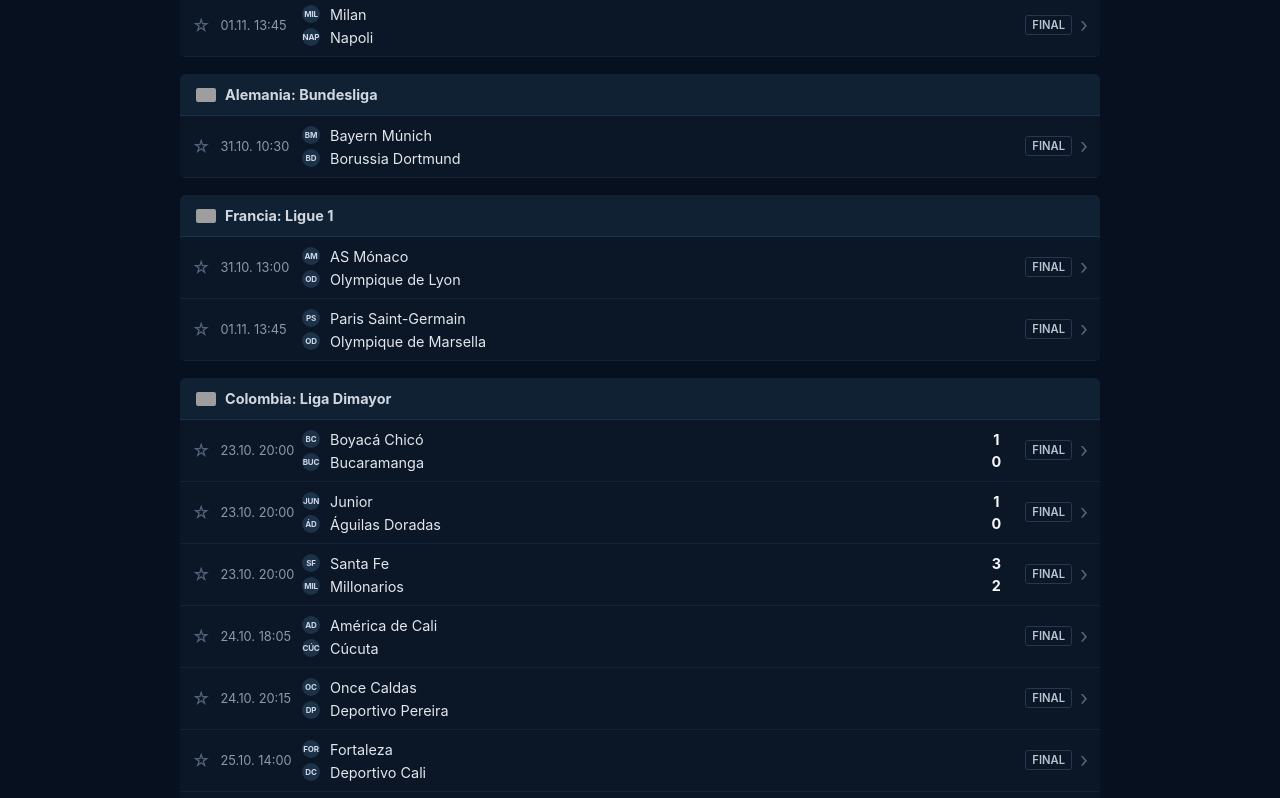
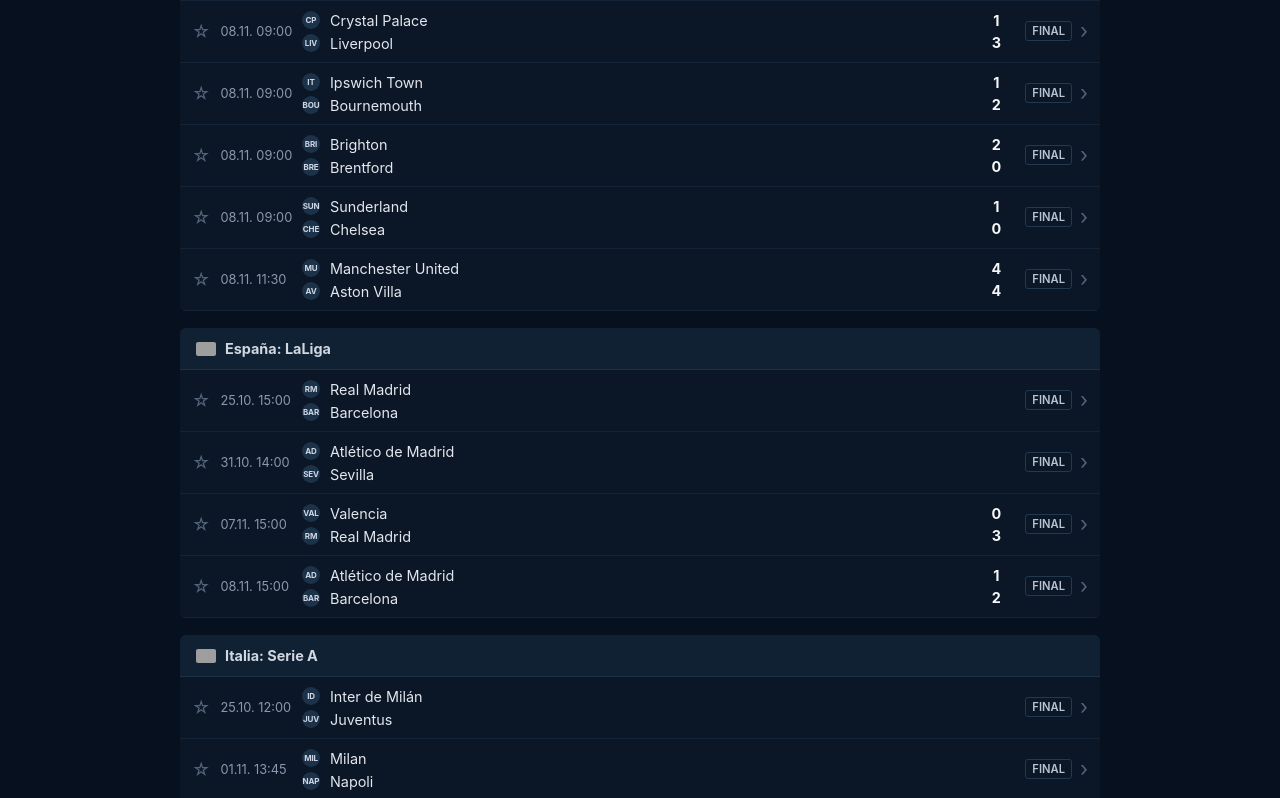
Before and after one commit to CBASMP1946/MatchDay, a plain HTML site: page index.html in a window 1280 px wide. Shown: the part 1012-1810 px from the top of the page. Drawn offline with Linux system fonts and the light colour scheme; grey boxes are pictures that could not be loaded.

Commit message:
Add files via upload

```diff
--- a/config.js
+++ b/config.js
@@ -1,3 +1,6 @@
+/* MATCHDAY - Configuración de datos en vivo.
+   Pega aquí la URL de tu Worker de Cloudflare (ver LEEME.md).
+   Si apiUrl queda vacío, la app funciona como antes (con minuto estimado). */
 const MATCHDAY_CONFIG = {
     apiUrl: 'matchday-api.sperilla474.workers.dev',            // ej: 'https://matchday-api.tuusuario.workers.dev'
     intervaloLista: 120,   // segundos entre consultas en la lista (plan gratis: 120 o más)
--- a/datos.js
+++ b/datos.js
@@ -60,12 +60,12 @@ const PARTIDOS = [
 
     { id: 6, liga: 'pl', inicio: '2026-10-31T07:30:00-05:00',
       local: 'Chelsea', visitante: 'Manchester United',
-      estadio: 'Stamford Bridge', ciudad: 'Londres' },
+      estadio: 'Stamford Bridge', ciudad: 'Londres', marcador: [2, 0] },
 
     /* ---- Ejemplos nuevos: fechas/horas de muestra, verifícalas ---- */
     { id: 7, liga: 'pl', inicio: '2026-11-01T10:30:00-05:00',
       local: 'Liverpool', visitante: 'Arsenal',
-      estadio: 'Anfield', ciudad: 'Liverpool' },
+      estadio: 'Anfield', ciudad: 'Liverpool', marcador: [0, 1] },
 
     { id: 8, liga: 'laliga', inicio: '2026-10-31T14:00:00-05:00',
       local: 'Atlético de Madrid', visitante: 'Sevilla',
@@ -140,7 +140,18 @@ const PAIS_LIGA = {
     colombia: 'co', mexico: 'mx', argentina: 'ar', brasil: 'br', mls: 'us'
 };
 
+function logoFallback(img) {
+    const s = document.createElement('span');
+    s.className = `copa-icono copa-${img.dataset.liga}`;
+    s.textContent = '🏆';
+    img.replaceWith(s);
+}
+
 function banderaHTML(liga, clase = 'bandera') {
+    const L = LIGAS[liga];
+    if (L && L.logo) {   // logo propio de la competición (si falla, vuelve al trofeo)
+        return `<img src="${L.logo}" class="${clase} logo-copa" alt="" data-liga="${liga}" onerror="logoFallback(this)">`;
+    }
     const c = PAIS_LIGA[liga];
     if (!c) return `<span class="copa-icono copa-${liga}">🏆</span>`;
     return `<img src="https://flagcdn.com/w40/${c}.png" srcset="https://flagcdn.com/w80/${c}.png 2x" class="${clase}" alt="" loading="lazy" onerror="this.replaceWith('🏆')">`;
--- a/en-vivo.js
+++ b/en-vivo.js
@@ -20,7 +20,9 @@ const EnVivo = (() => {
         'Paranaense': ['Athletico-PR', 'Athletico Paranaense'], 'Atlético Mineiro': ['Atletico-MG'],
         'New York RB': ['New York Red Bulls'], 'NYC FC': ['New York City FC'],
         'SJ Earthquakes': ['San Jose Earthquakes'], "Newell's": ['Newells Old Boys'],
-        'Estudiantes': ['Estudiantes L.P.', 'Estudiantes La Plata']
+        'Estudiantes': ['Estudiantes L.P.', 'Estudiantes La Plata'],
+        'AEK Atenas': ['AEK Athens'], 'Slavia Praga': ['Slavia Praha'],
+        'Bodø/Glimt': ['Bodo/Glimt', 'FK Bodo/Glimt'], 'Sporting CP': ['Sporting CP', 'Sporting Lisbon']
     };
     const RUIDO = ['fc', 'cf', 'sc', 'ac', 'as', 'cd', 'club', 'de', 'del', 'la', 'el', 'ca', 'afc', 'ud'];
     const norm = s => s.normalize('NFD').replace(/[\u0300-\u036f]/g, '').toLowerCase().replace(/[^a-z0-9 ]/g, ' ').replace(/\s+/g, ' ').trim();
--- /dev/null
+++ b/escudos.js
@@ -0,0 +1,140 @@
+/* Generado por descargar_escudos.py */
+Object.assign(ESCUDOS, {
+    "Ipswich Town": "escudos/ipswich-town.png",
+    "Nottingham Forest": "escudos/nottingham-forest.png",
+    "Aston Villa": "escudos/aston-villa.png",
+    "Manchester City": "escudos/manchester-city.png",
+    "Chelsea": "escudos/chelsea.png",
+    "Tottenham Hotspur": "escudos/tottenham-hotspur.png",
+    "Manchester United": "escudos/manchester-united.png",
+    "Liverpool": "escudos/liverpool.png",
+    "Arsenal": "escudos/arsenal.png",
+    "Newcastle United": "escudos/newcastle-united.png",
+    "Everton": "escudos/everton.png",
+    "Fulham": "escudos/fulham.png",
+    "Crystal Palace": "escudos/crystal-palace.png",
+    "Bournemouth": "escudos/bournemouth.png",
+    "Brighton": "escudos/brighton.png",
+    "Brentford": "escudos/brentford.png",
+    "Real Madrid": "escudos/real-madrid.png",
+    "Barcelona": "escudos/barcelona.png",
+    "Atlético de Madrid": "escudos/atletico-de-madrid.png",
+    "Sevilla": "escudos/sevilla.png",
+    "Valencia": "escudos/valencia.png",
+    "Inter de Milán": "escudos/inter-de-milan.png",
+    "Juventus": "escudos/juventus.png",
+    "Milan": "escudos/milan.png",
+    "Napoli": "escudos/napoli.png",
+    "Parma": "escudos/parma.png",
+    "Bologna": "escudos/bologna.png",
+    "Roma": "escudos/roma.png",
+    "Lazio": "escudos/lazio.png",
+    "Genoa": "escudos/genoa.png",
+    "Monza": "escudos/monza.png",
+    "Atalanta": "escudos/atalanta.png",
+    "Como": "escudos/como.png",
+    "Fiorentina": "escudos/fiorentina.png",
+    "Borussia Dortmund": "escudos/borussia-dortmund.png",
+    "Mainz 05": "escudos/mainz-05.png",
+    "Paris Saint-Germain": "escudos/paris-saint-germain.png",
+    "Olympique de Marsella": "escudos/olympique-de-marsella.png",
+    "AS Mónaco": "escudos/as-monaco.png",
+    "Olympique de Lyon": "escudos/olympique-de-lyon.png",
+    "Boyacá Chicó": "escudos/boyaca-chico.png",
+    "Bucaramanga": "escudos/bucaramanga.png",
+    "Junior": "escudos/junior.png",
+    "Águilas Doradas": "escudos/aguilas-doradas.png",
+    "América de Cali": "escudos/america-de-cali.png",
+    "Once Caldas": "escudos/once-caldas.png",
+    "Deportivo Pereira": "escudos/deportivo-pereira.png",
+    "Fortaleza": "escudos/fortaleza.png",
+    "Deportivo Cali": "escudos/deportivo-cali.png",
+    "Alianza": "escudos/alianza.png",
+    "Internacional de Bogotá": "escudos/internacional-de-bogota.png",
+    "Atlético Nacional": "escudos/atletico-nacional.png",
+    "Medellín": "escudos/medellin.png",
+    "Tolima": "escudos/tolima.png",
+    "Pasto": "escudos/pasto.png",
+    "Jaguares": "escudos/jaguares.png",
+    "Santa Fe": "escudos/santa-fe.png",
+    "Millonarios": "escudos/millonarios.png",
+    "Necaxa": "escudos/necaxa.png",
+    "Juárez": "escudos/juarez.png",
+    "San Luis": "escudos/san-luis.png",
+    "León": "escudos/leon.png",
+    "Toluca": "escudos/toluca.png",
+    "Monterrey": "escudos/monterrey.png",
+    "Guadalajara": "escudos/guadalajara.png",
+    "Pumas": "escudos/pumas.png",
+    "Tigres": "escudos/tigres.png",
+    "Atlas": "escudos/atlas.png",
+    "Puebla": "escudos/puebla.png",
+    "Querétaro": "escudos/queretaro.png",
+    "Cruz Azul": "escudos/cruz-azul.png",
+    "América": "escudos/america.png",
+    "Pachuca": "escudos/pachuca.png",
+    "Tijuana": "escudos/tijuana.png",
+    "Santos Laguna": "escudos/santos-laguna.png",
+    "Talleres": "escudos/talleres.png",
+    "Defensa y Justicia": "escudos/defensa-y-justicia.png",
+    "San Lorenzo": "escudos/san-lorenzo.png",
+    "Newell's": "escudos/newell-s.png",
+    "Rosario Central": "escudos/rosario-central.png",
+    "Huracán": "escudos/huracan.png",
+    "Belgrano": "escudos/belgrano.png",
+    "Independiente": "escudos/independiente.png",
+    "Boca Juniors": "escudos/boca-juniors.png",
+    "River Plate": "escudos/river-plate.png",
+    "Racing": "escudos/racing.png",
+    "Central Córdoba": "escudos/central-cordoba.png",
+    "Vélez": "escudos/velez.png",
+    "Barracas Central": "escudos/barracas-central.png",
+    "Unión": "escudos/union.png",
+    "Estudiantes": "escudos/estudiantes.png",
+    "Instituto": "escudos/instituto.png",
+    "Deportivo Riestra": "escudos/deportivo-riestra.png",
+    "Cruzeiro": "escudos/cruzeiro.png",
+    "Internacional": "escudos/internacional.png",
+    "Botafogo": "escudos/botafogo.png",
+    "São Paulo": "escudos/sao-paulo.png",
+    "Vitória": "escudos/vitoria.png",
+    "Paranaense": "escudos/paranaense.png",
+    "Palmeiras": "escudos/palmeiras.png",
+    "Bragantino": "escudos/bragantino.png",
+    "Vasco da Gama": "escudos/vasco-da-gama.png",
+    "Corinthians": "escudos/corinthians.png",
+    "Fluminense": "escudos/fluminense.png",
+    "Bahía": "escudos/bahia.png",
+    "Grêmio": "escudos/gremio.png",
+    "Flamengo": "escudos/flamengo.png",
+    "Atlético Mineiro": "escudos/atletico-mineiro.png",
+    "Montréal": "escudos/montreal.png",
+    "Nashville SC": "escudos/nashville-sc.png",
+    "Columbus Crew": "escudos/columbus-crew.png",
+    "Toronto": "escudos/toronto.png",
+    "New York RB": "escudos/new-york-rb.png",
+    "Inter Miami": "escudos/inter-miami.png",
+    "Philadelphia": "escudos/philadelphia.png",
+    "New England": "escudos/new-england.png",
+    "Atlanta United": "escudos/atlanta-united.png",
+    "Chicago Fire": "escudos/chicago-fire.png",
+    "Orlando City": "escudos/orlando-city.png",
+    "NYC FC": "escudos/nyc-fc.png",
+    "DC United": "escudos/dc-united.png",
+    "Cincinnati": "escudos/cincinnati.png",
+    "FC Dallas": "escudos/fc-dallas.png",
+    "SJ Earthquakes": "escudos/sj-earthquakes.png",
+    "Galatasaray": "escudos/galatasaray.png",
+    "Stuttgart": "escudos/stuttgart.png",
+    "Shakhtar Donetsk": "escudos/shakhtar-donetsk.png",
+    "Sporting CP": "escudos/sporting-cp.png",
+    "Feyenoord": "escudos/feyenoord.png",
+    "Bodø/Glimt": "escudos/bod-glimt.png",
+    "Lille": "escudos/lille.png",
+    "Slovan Bratislava": "escudos/slovan-bratislava.png",
+    "Fenerbahçe": "escudos/fenerbahce.png",
+    "PSV": "escudos/psv.png",
+    "Club Brugge": "escudos/club-brugge.png",
+    "RB Leipzig": "escudos/rb-leipzig.png",
+    "Slavia Praga": "escudos/slavia-praga.png"
+});
--- a/partidos-extra.js
+++ b/partidos-extra.js
@@ -11,17 +11,21 @@ Object.assign(LIGAS, {
     argentina: { nombre: 'Argentina: Liga Profesional',   corto: 'Argentina' },
     brasil:    { nombre: 'Brasil: Brasileirão Serie A',   corto: 'Brasileirão' },
     mls:       { nombre: 'EE. UU.: MLS',                  corto: 'MLS' },
-    /* tema: color de sus finales ('oro' | 'plata'). copa: la tabla se muestra por grupos. */
-    libertadores: { nombre: 'Sudamérica: Copa Libertadores', corto: 'Libertadores', tema: 'oro',   copa: true },
-    sudamericana: { nombre: 'Sudamérica: Copa Sudamericana', corto: 'Sudamericana', tema: 'plata', copa: true }
+    /* logo: imagen de la competición (carpeta logos/). Si el archivo no existe se ve el trofeo 🏆.
+       tema: color de sus finales ('oro' | 'plata'). copa: la tabla se muestra por grupos/fases. */
+    champions:    { nombre: 'Europa: UEFA Champions League',  corto: 'Champions',    copa: true, logo: 'logos/champions.png' },
+    libertadores: { nombre: 'Sudamérica: Copa Libertadores', corto: 'Libertadores', tema: 'oro',   copa: true, logo: 'logos/libertadores.png' },
+    sudamericana: { nombre: 'Sudamérica: Copa Sudamericana', corto: 'Sudamericana', tema: 'plata', copa: true, logo: 'logos/sudamericana.png' }
 });
 
 let _idExtra = 100;
 function agregar(liga, jornada, filas) {
     filas.forEach(([inicio, local, visitante, marcador]) => {
+        const sinHora = inicio.length === 10;   // 'AAAA-MM-DD': se sabe el día, no la hora
         PARTIDOS.push({
             id: _idExtra++, liga, jornada, local, visitante,
-            inicio: inicio + ':00-05:00',
+            inicio: (sinHora ? inicio + 'T12:00' : inicio) + ':00-05:00',
+            ...(sinHora ? { sinHora: true } : {}),
             ...(marcador ? { marcador } : {})
         });
     });
@@ -138,3 +142,84 @@ PARTIDOS.push({
     local: 'Palmeiras', visitante: 'Estudiantes',
     estadio: 'Estadio Centenario', ciudad: 'Montevideo'
 });
+
+/* ============================================================
+   Resultados y partidos del 1 al 13 de noviembre de 2026
+   (ids desde 300 para no chocar con los de arriba).
+   Fecha sin hora ('AAAA-MM-DD') = se sabe el día, no la hora.
+   ============================================================ */
+_idExtra = 300;
+
+agregar('pl', 'Jornada 10 de 38', [
+    ['2026-11-06', 'Everton', 'Coventry City', [3, 1]],
+    ['2026-11-07T07:30', 'Leeds United', 'Tottenham Hotspur', [1, 0]],
+    ['2026-11-07T10:00', 'Fulham', 'Newcastle United', [1, 1]],
+    ['2026-11-07T10:00', 'Arsenal', 'Hull City', [1, 0]],
+    ['2026-11-07T12:30', 'Nottingham Forest', 'Manchester City', [3, 1]],
+    ['2026-11-08T09:00', 'Crystal Palace', 'Liverpool', [1, 3]],
+    ['2026-11-08T09:00', 'Ipswich Town', 'Bournemouth', [1, 2]],
+    ['2026-11-08T09:00', 'Brighton', 'Brentford', [2, 0]],
+    ['2026-11-08T09:00', 'Sunderland', 'Chelsea', [1, 0]],
+    ['2026-11-08T11:30', 'Manchester United', 'Aston Villa', [4, 4]]
+]);
+
+agregar('laliga', 'Jornada 12 de 38', [
+    ['2026-11-07T15:00', 'Valencia', 'Real Madrid', [0, 3]],
+    ['2026-11-08T15:00', 'Atlético de Madrid', 'Barcelona', [1, 2]]
+]);
+
+/* Serie A, jornada 11: el calendario la ubica el 7-8 de nov; el día exacto de cada partido puede variar */
+agregar('seriea', 'Jornada 11 de 38', [
+    ['2026-11-08', 'Parma', 'Bologna', [1, 2]],
+    ['2026-11-08', 'Roma', 'Sassuolo', [3, 0]],
+    ['2026-11-08', 'Napoli', 'Lazio', [1, 1]],
+    ['2026-11-08', 'Genoa', 'Milan', [1, 2]],
+    ['2026-11-08', 'Monza', 'Atalanta', [0, 1]],
+    ['2026-11-08', 'Inter de Milán', 'Como', [2, 0]],
+    ['2026-11-08', 'Fiorentina', 'Juventus', [2, 2]]
+]);
+
+agregar('bundesliga', 'Jornada 9 de 34', [
+    ['2026-11-07', 'Mainz 05', 'Bayern Múnich', [1, 2]]
+]);
+
+agregar('colombia', 'Clausura · Jornada 17 de 19', [
+    ['2026-11-04T20:30', 'Millonarios', 'América de Cali', [0, 0]]
+]);
+agregar('colombia', 'Clausura · Jornada 18 de 19', [
+    ['2026-11-06T18:00', 'Boyacá Chicó', 'Internacional de Bogotá', [2, 1]],
+    ['2026-11-08', 'Santa Fe', 'Pasto', [5, 0]]
+]);
+agregar('colombia', 'Clausura · Jornada 19 de 19', [
+    ['2026-11-13T20:30', 'Internacional de Bogotá', 'Santa Fe'],
+    ['2026-11-14T15:30', 'Millonarios', 'Alianza']
+]);
+
+agregar('brasil', 'Jornada 34 de 38', [
+    ['2026-11-04', 'Flamengo', 'Grêmio', [3, 1]],
+    ['2026-11-04', 'Palmeiras', 'Remo', [6, 1]],
+    ['2026-11-05T19:30', 'Cruzeiro', 'Bahía', [3, 2]],
+    ['2026-11-06T18:00', 'Vitória', 'Fluminense', [0, 3]]
+]);
+
+/* ---------- UEFA Champions League · fase de liga, jornada 4 (3 y 4 de nov) ---------- */
+agregar('champions', 'Fase de liga · Jornada 4 de 8', [
+    ['2026-11-03T12:45', 'Shakhtar Donetsk', 'Sporting CP', [0, 1]],
+    ['2026-11-03', 'Galatasaray', 'Stuttgart', [2, 0]],
+    ['2026-11-03', 'Feyenoord', 'Inter de Milán', [0, 3]],
+    ['2026-11-03T15:00', 'Bodø/Glimt', 'Lille', [0, 0]],
+    ['2026-11-03T15:00', 'Atlético de Madrid', 'Bayern Múnich', [0, 2]],
+    ['2026-11-03T15:00', 'Villarreal', 'Paris Saint-Germain', [0, 6]],
+    ['2026-11-03T15:00', 'Barcelona', 'Aston Villa', [3, 0]],
+    ['2026-11-03T15:00', 'Manchester United', 'Roma', [3, 2]],
+    ['2026-11-03T15:00', 'LASK', 'Slovan Bratislava', [4, 0]],
+    ['2026-11-04T12:45', 'AEK Atenas', 'Real Madrid', [2, 3]],
+    ['2026-11-04T12:45', 'Fenerbahçe', 'Liverpool', [3, 2]],
+    ['2026-11-04T15:00', 'Borussia Dortmund', 'Real Betis', [2, 1]],
+    ['2026-11-04T15:00', 'Porto', 'Napoli', [4, 1]],
+    ['2026-11-04T15:00', 'PSV', 'Club Brugge', [1, 2]],
+    ['2026-11-04T15:00', 'RB Leipzig', 'Manchester City', [2, 3]],
+    ['2026-11-04T15:00', 'Lens', 'Como', [1, 9]],
+    ['2026-11-04T15:00', 'Slavia Praga', 'Arsenal', [1, 2]],
+    ['2026-11-04T15:00', 'Viking', 'Sabah', [4, 1]]
+]);
--- a/posiciones.js
+++ b/posiciones.js
@@ -12,7 +12,7 @@ const Posiciones = (() => {
     const LIGA_API = {
         pl: 39, laliga: 140, seriea: 135, bundesliga: 78, ligue1: 61,
         colombia: 239, mexico: 262, argentina: 128, brasil: 71, mls: 253,
-        libertadores: 13, sudamericana: 11
+        champions: 2, libertadores: 13, sudamericana: 11
     };
 
     const COLOR = { azul: '#1f5eff', naranja: '#f5a623', verde: '#22c55e', rojo: '#ff4d5e', teal: '#2fb6a3' };
--- a/styles.css
+++ b/styles.css
@@ -411,3 +411,7 @@ tr[class^="z-"] .pos-num { background: var(--zona); color: #fff; }
 .final-plata .hero-final { color: #10161f; background: linear-gradient(135deg, #f1f3f6, #aab3c2); }
 .hero.final-oro   .hero-liga { color: #f3d98b; }
 .hero.final-plata .hero-liga { color: #e4e8ee; }
+
+/* Logos de competiciones continentales (reemplazan al trofeo) */
+.bandera.logo-copa { width: auto; max-width: 36px; height: 20px; object-fit: contain; border-radius: 0; }
+.bandera-chip.logo-copa { width: auto; max-width: 28px; height: 15px; object-fit: contain; border-radius: 0; }
```
